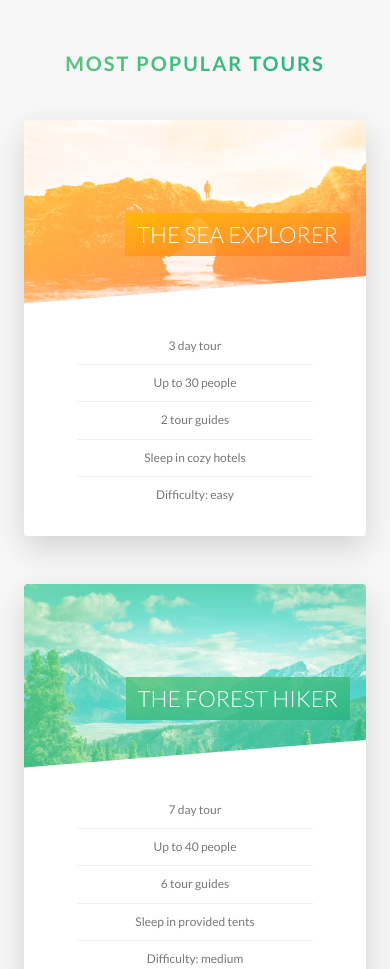
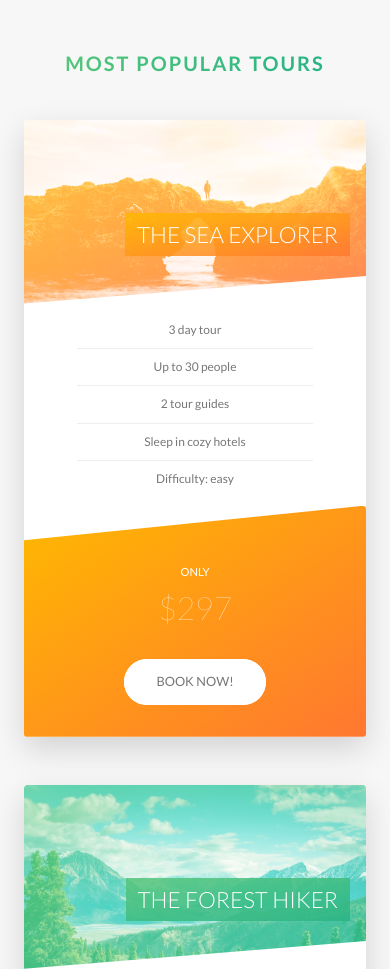
Before and after one commit to Hertzian/practices-html-css-sass, a website: page natoursProject/index.html in a window 390 px wide. Shown: the part 2566-3535 px from the top of the page. Drawn offline with Linux system fonts and the light colour scheme.

Commit message:
media queries in _card.scss component

```diff
--- a/natoursProject/sass/components/_card.scss
+++ b/natoursProject/sass/components/_card.scss
@@ -183,4 +183,51 @@
     font-size: 6rem;
     font-weight: 100;
   }
+
+  @include respond(tab-port) {
+    height: auto;
+    border-radius: $size-3px;
+    background-color: $color-white;
+    box-shadow: 0 1.5rem 4rem rgba($color-black, 0.15);
+
+
+    &__side {
+      // font-size: 2rem;
+
+      height: auto;
+      position: relative;
+      box-shadow: none;
+
+      &--back {
+        transform: rotateY(0);
+        clip-path: polygon(0 15%, 100% 0, 100% 100%, 0 100%);
+      }
+    }
+
+    &:hover &__side--front {
+      transform: rotateY(0);
+    }
+
+    &__details {
+      padding: 01rem 3rem;
+    }
+
+    // front side styling
+    &__cta {
+      position: relative;
+      top: 0;
+      left: 0;
+      transform: translate(0);
+      width: 100%;
+      padding: 7rem 4rem 4rem 4rem;
+    }
+
+    &__price-box {
+      margin-bottom: 3rem;
+    }
+
+    &__price-value {
+      font-size: 4rem;
+    }
+  }
 }
--- a/natoursProject/sass/components/_story.scss
+++ b/natoursProject/sass/components/_story.scss
@@ -8,6 +8,10 @@
   padding-left: 9rem;
   font-size: $default-font-size;
   transform: skewX(-12deg);
+
+  @include respond(tab-port) {
+    width: 100%;
+  }
 
   &__shape {
     width: 15rem;
```
Also changed, not shown: natoursProject/css/style.css.
